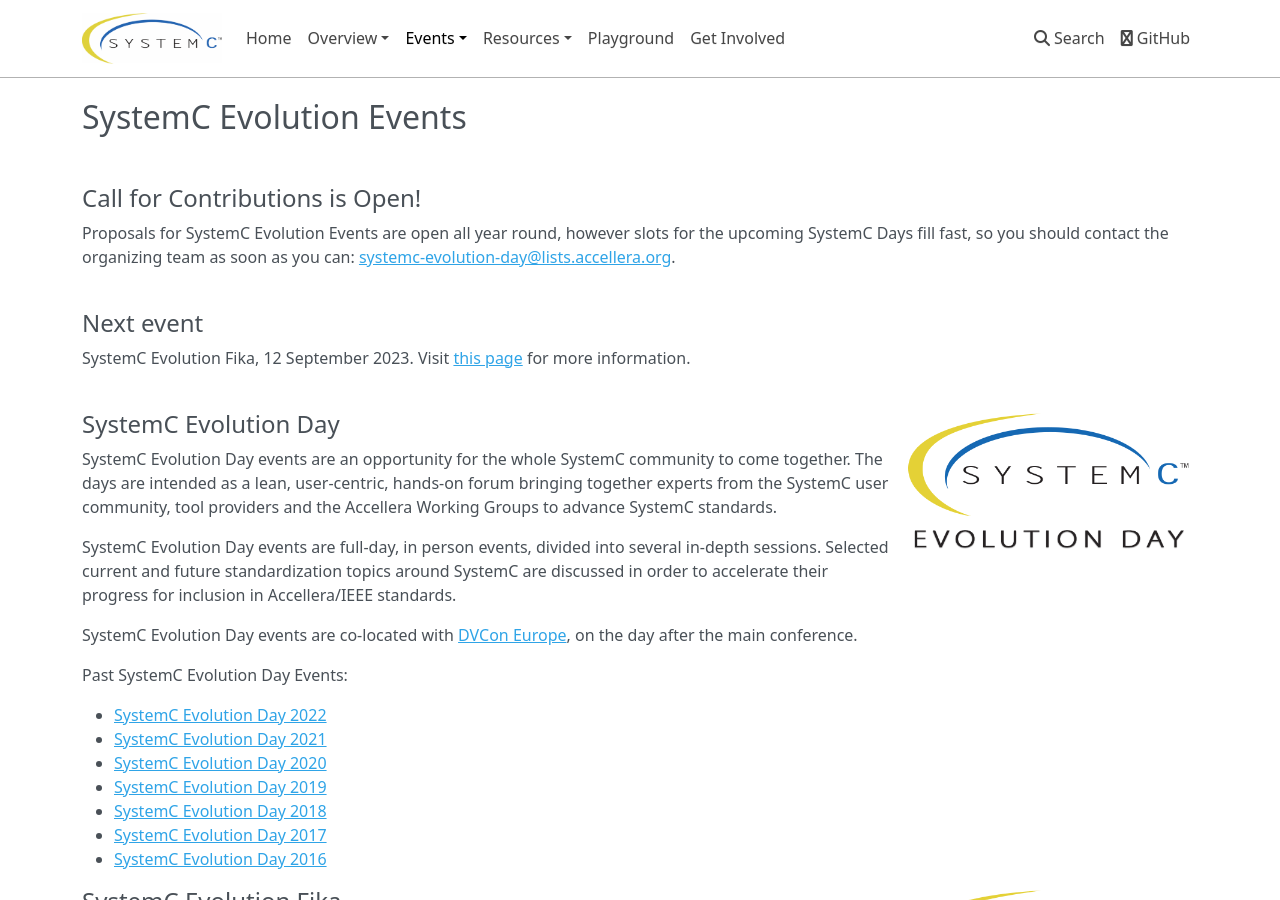
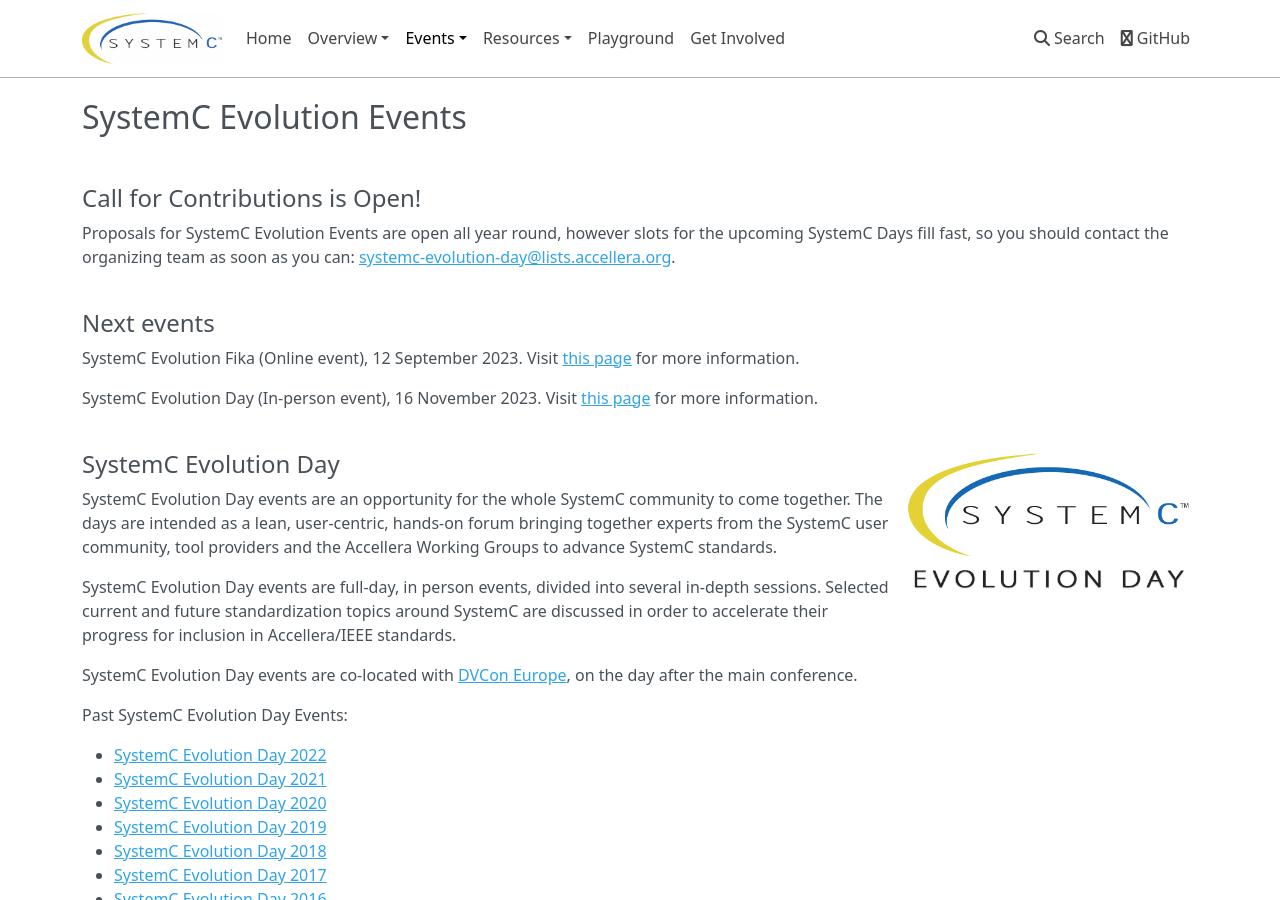
Before and after one commit to accellera-official/systemc.org, an MkDocs documentation site: the page built from docs/events/scevents.md, in a window 1280 px wide and 900 px high. Built offline with MkDocs 1.6.1, drawn with Linux system fonts in a browser that asks for light colours; nearby versions of some CDN libraries.

Commit message:
added SCED2023
Signed-off-by: Martin Barnasconi <martin.barnasconi@nxp.com>

```diff
--- a/docs/events/scevents.md
+++ b/docs/events/scevents.md
@@ -10,9 +10,12 @@
 [systemc-evolution-day@lists.accellera.org](mailto:systemc-evolution-day@lists.accellera.org).
 <br><br>
 
-## Next event
+## Next events
 
-SystemC Evolution Fika, 12 September 2023. Visit [this page](/events/scef202309/) for more information.
+SystemC Evolution Fika (Online event), 12 September 2023. Visit [this page](/events/scef202309/) for more information.
+<br>
+
+SystemC Evolution Day (In-person event), 16 November 2023. Visit [this page](/events/sced2023/) for more information.
 <br><br>
 
 ## SystemC Evolution Day <img style="float:right; width:300px;" src="/images/sced.png">
--- a/mkdocs.yml
+++ b/mkdocs.yml
@@ -29,6 +29,7 @@
     - SystemC Evolution Fika - April 2022: events/scef202204.md
     - SystemC Evolution Fika - June 2021: events/scef202106.md
     - SystemC Evolution Fika - March 2021: events/scef202103.md
+    - SystemC Evolution Day 2023: events/sced2023.md
     - SystemC Evolution Day 2022: events/sced2022.md
     - SystemC Evolution Day 2021: events/sced2021.md
     - SystemC Evolution Day 2020: events/sced2020.md
```
Also changed, not shown: docs/events/sced2023.md (added, +57 -0 lines), docs/index.md (+6 -8 lines), docs/images/SCED-2023-Logo-292x500px.png (added), docs/images/SCED-2023-Logo-400x500px.png (added).
